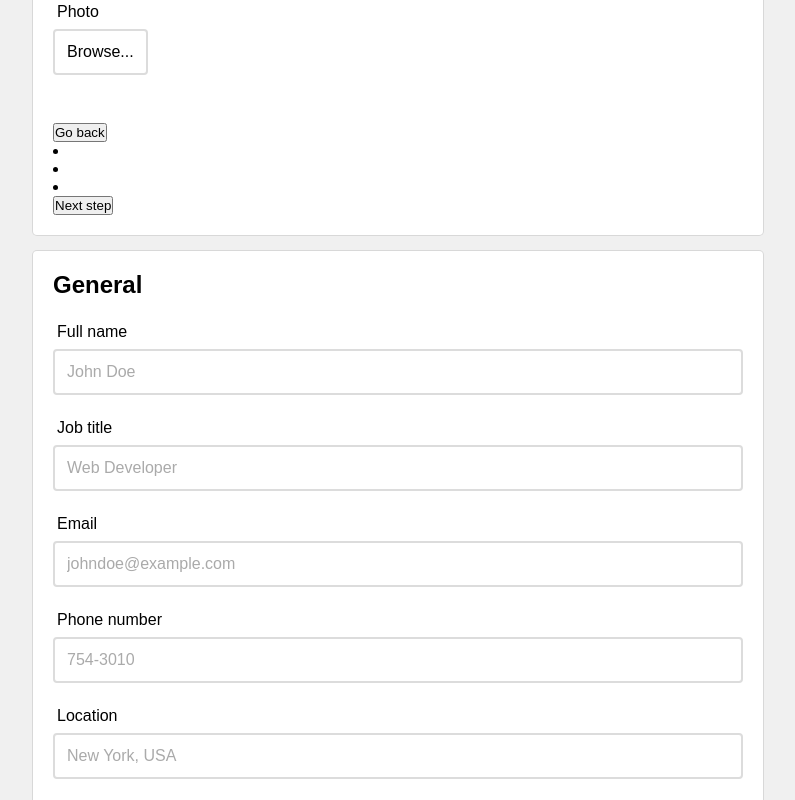
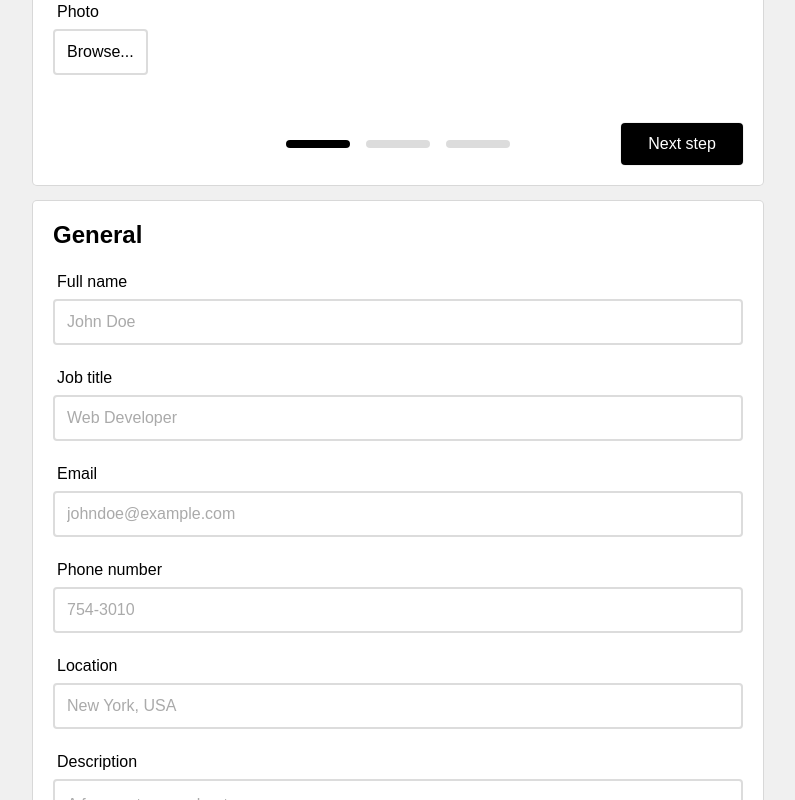
Before and after one commit to nelrnd/react-cv-application, a React (Create React App) app: page / in a window 1280 px wide. Shown: the part 800-1600 px from the top of the page, without its empty margins (242-1037 px from the left). Built offline with nearby package versions, Linux system fonts and the light colour scheme.

Commit message:
Style buttons and form control bar

```diff
--- a/src/components/Form/FormControl.js
+++ b/src/components/Form/FormControl.js
@@ -3,7 +3,9 @@ import React from 'react';
 function FormControl() {
   return (
     <div className="form-control-bar">
-      <button>Submit</button>
+      <button className="main" style={{ marginLeft: 'auto' }}>
+        Submit
+      </button>
     </div>
   );
 }
--- a/src/components/Form/MultiStepFormControl.js
+++ b/src/components/Form/MultiStepFormControl.js
@@ -9,13 +9,13 @@ function MultiStepFormControl({ step, maxStep, goNextStep, goPrevStep }) {
 
   return (
     <div className="form-control-bar">
-      <button className={step === 1 ? 'hidden' : ''} onClick={goPrevStep}>
+      <button className={step === 1 ? 'hidden' : 'second'} onClick={goPrevStep}>
         Go back
       </button>
 
       <div className="progress">{bars}</div>
 
-      <button onClick={goNextStep}>
+      <button className="main" onClick={goNextStep}>
         {step < maxStep ? 'Next step' : 'Submit'}
       </button>
     </div>
--- a/src/styles/App.css
+++ b/src/styles/App.css
@@ -42,3 +42,27 @@ main {
   gap: 1rem;
   padding: 1rem;
 }
+
+button {
+  padding: 12px;
+  min-width: 122px;
+  border-radius: 4px;
+  font-size: 16px;
+  border: none;
+  box-shadow: 0 0 0 1px rgba(0, 0, 0, 0.05);
+  cursor: pointer;
+}
+
+button.hidden {
+  visibility: hidden;
+}
+
+button.main {
+  color: white;
+  background-color: black;
+}
+
+button.second {
+  color: black;
+  background-color: var(--grey-lt);
+}
--- a/src/styles/Form.css
+++ b/src/styles/Form.css
@@ -67,3 +67,26 @@
   font-size: 14px;
   color: #818181;
 }
+
+.form-control-bar {
+  display: flex;
+  justify-content: space-between;
+  align-items: center;
+}
+
+.form-control-bar .progress {
+  display: flex;
+  gap: 16px;
+  list-style-type: none;
+}
+
+.form-control-bar .progress .bar {
+  width: 64px;
+  height: 8px;
+  border-radius: 4px;
+  background-color: #dcdcdc;
+}
+
+.form-control-bar .progress .bar.filled {
+  background-color: black;
+}
```
